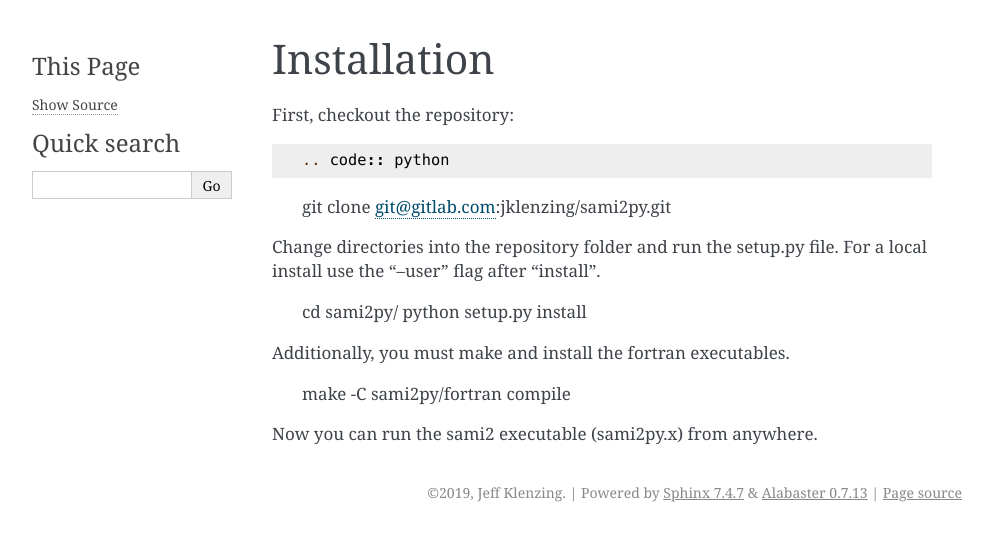
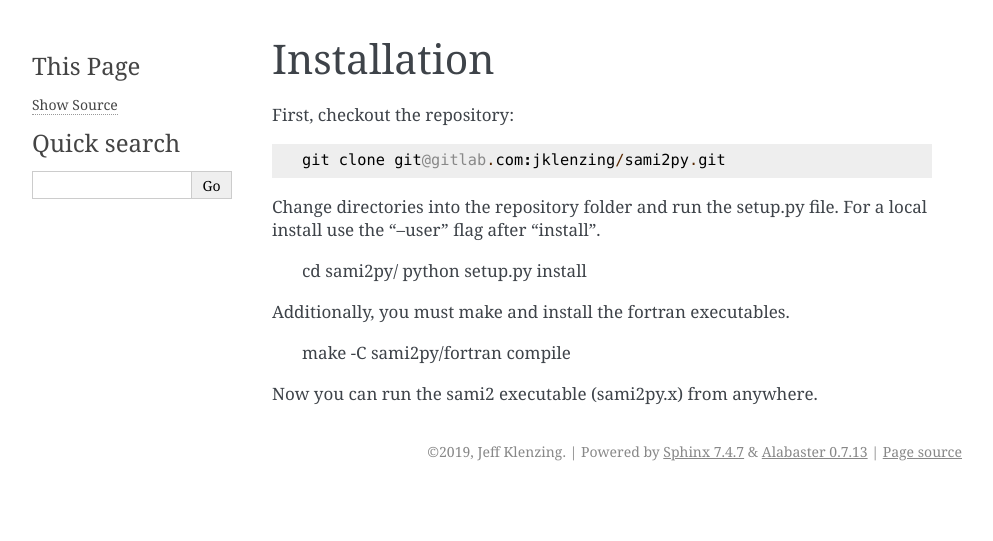
Before and after one commit to sami2py/sami2py, a Sphinx documentation site: the page built from docs/installation.rst, in a window 1280 px wide. Shown: the top 541 px of the page, without its empty margins (148-1141 px from the left). Built offline with Sphinx 7.4.7, drawn with Linux system fonts in a browser that asks for light colours.

Commit message:
update code

```diff
--- a/docs/installation.rst
+++ b/docs/installation.rst
@@ -3,7 +3,6 @@ Installation
 
 First, checkout the repository::
 
-.. code:: python
   git clone git@gitlab.com:jklenzing/sami2py.git
 
 Change directories into the repository folder and run the setup.py file.  For
```
